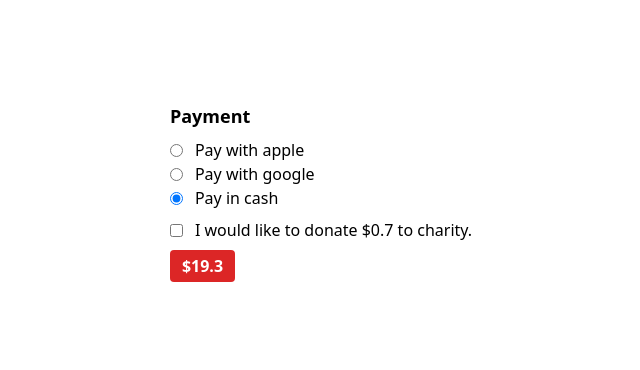
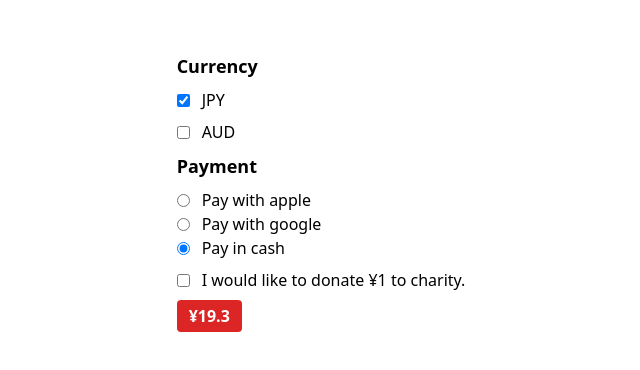
Before and after one commit to ifindev/modular-react-arch, a React app: page / in a window 1280 px wide. Shown: the part 208-578 px from the top of the page, without its empty margins (319-959 px from the left). Built offline with nearby package versions, Linux system fonts and the light colour scheme; the HTML template or start-up script is replaced by a standard one.

Commit message:
feat: add requirement to change currencies

```diff
--- a/src/modules/payment/domain/payment-strategy/payment-strategy-australia.use-case.ts
+++ b/src/modules/payment/domain/payment-strategy/payment-strategy-australia.use-case.ts
@@ -1,6 +1,10 @@
 import { PaymentStrategy } from './payment-strategy.model';
 
 export class PaymentStrategAustralia implements PaymentStrategy {
+  getCurrency(): string {
+    return 'AUD';
+  }
+
   getCurrencySign(): string {
     return '$';
   }
--- a/src/modules/payment/domain/payment-strategy/payment-strategy-japan.use-case.ts
+++ b/src/modules/payment/domain/payment-strategy/payment-strategy-japan.use-case.ts
@@ -1,6 +1,10 @@
 import { PaymentStrategy } from './payment-strategy.model';
 
 export class PaymentStrategyJapan implements PaymentStrategy {
+  getCurrency(): string {
+    return 'JPY';
+  }
+
   getCurrencySign(): string {
     return '¥';
   }
--- a/src/modules/payment/domain/payment-strategy/payment-strategy.model.ts
+++ b/src/modules/payment/domain/payment-strategy/payment-strategy.model.ts
@@ -1,4 +1,5 @@
 export interface PaymentStrategy {
+  getCurrency(): string;
   getCurrencySign(): string;
   getDonationAmount(amount: number): number;
   getTotalPayment(amount: number): number;
--- a/src/modules/payment/views/payment.view-model.ts
+++ b/src/modules/payment/views/payment.view-model.ts
@@ -1,23 +1,39 @@
+import { useCallback, useState } from 'react';
 import { PaymentStrategAustralia } from '../domain/payment-strategy/payment-strategy-australia.use-case';
+import { PaymentStrategyJapan } from '../domain/payment-strategy/payment-strategy-japan.use-case';
 import useDonation from '../hooks/use-donation';
 import usePaymentMethods from '../hooks/use-payment-methods';
 
+// TODO: refactor add new business logics where user can choose to pay with JPY or AUD
+
+const strategies = {
+  JPY: new PaymentStrategyJapan(),
+  AUD: new PaymentStrategAustralia(),
+};
+
 export default function usePaymentViewModel() {
   const amount = 19.3;
-  const strategy = new PaymentStrategAustralia();
+
+  const [paymentStrategy, setPaymentStrategy] = useState(strategies.JPY);
+
+  const handleChangePaymentStrategy = useCallback((currency: string) => {
+    setPaymentStrategy(strategies[currency as keyof typeof strategies]);
+  }, []);
 
   const { paymentMethods } = usePaymentMethods();
   const { total, donation, agreeToDonate, updateAgreeToDonate } = useDonation({
     amount,
-    strategy,
+    strategy: paymentStrategy,
   });
 
   return {
     paymentMethods,
-    strategy,
+    paymentStrategy,
     total,
     donation,
     agreeToDonate,
     updateAgreeToDonate,
+    strategies,
+    handleChangePaymentStrategy,
   };
 }
--- a/src/modules/payment/views/payment.view.tsx
+++ b/src/modules/payment/views/payment.view.tsx
@@ -6,15 +6,33 @@ import usePaymentViewModel from './payment.view-model';
 export default function PaymentView() {
   const {
     paymentMethods,
-    strategy,
+    paymentStrategy,
     total,
     donation,
     agreeToDonate,
     updateAgreeToDonate,
+    strategies,
+    handleChangePaymentStrategy,
   } = usePaymentViewModel();
 
   return (
     <div className="flex flex-col gap-2">
+      <h3 className="font-bold text-lg">Currency</h3>
+      {/* Refactor this */}
+      {Object.keys(strategies).map((strategy) => (
+        <label
+          htmlFor="donation"
+          className="flex items-center gap-3"
+          key={strategy}
+        >
+          <input
+            type="checkbox"
+            onChange={() => handleChangePaymentStrategy(strategy)}
+            checked={paymentStrategy.getCurrency() === strategy}
+          />
+          <p>{strategy}</p>
+        </label>
+      ))}
       <h3 className="font-bold text-lg">Payment</h3>
       <div className="flex flex-col">
         <PaymentMethods paymentMethods={paymentMethods} />
@@ -22,11 +40,15 @@ export default function PaymentView() {
       <DonationCheckbox
         onChange={updateAgreeToDonate}
         checked={agreeToDonate}
-        label={formatDonationMessage({ donation, agreeToDonate, strategy })}
+        label={formatDonationMessage({
+          donation,
+          agreeToDonate,
+          strategy: paymentStrategy,
+        })}
       />
       <div>
         <button className="bg-red-600 text-white font-bold py-1 px-3 rounded">
-          {strategy.getCurrencySign()}
+          {paymentStrategy.getCurrencySign()}
           {total}
         </button>
       </div>
```
